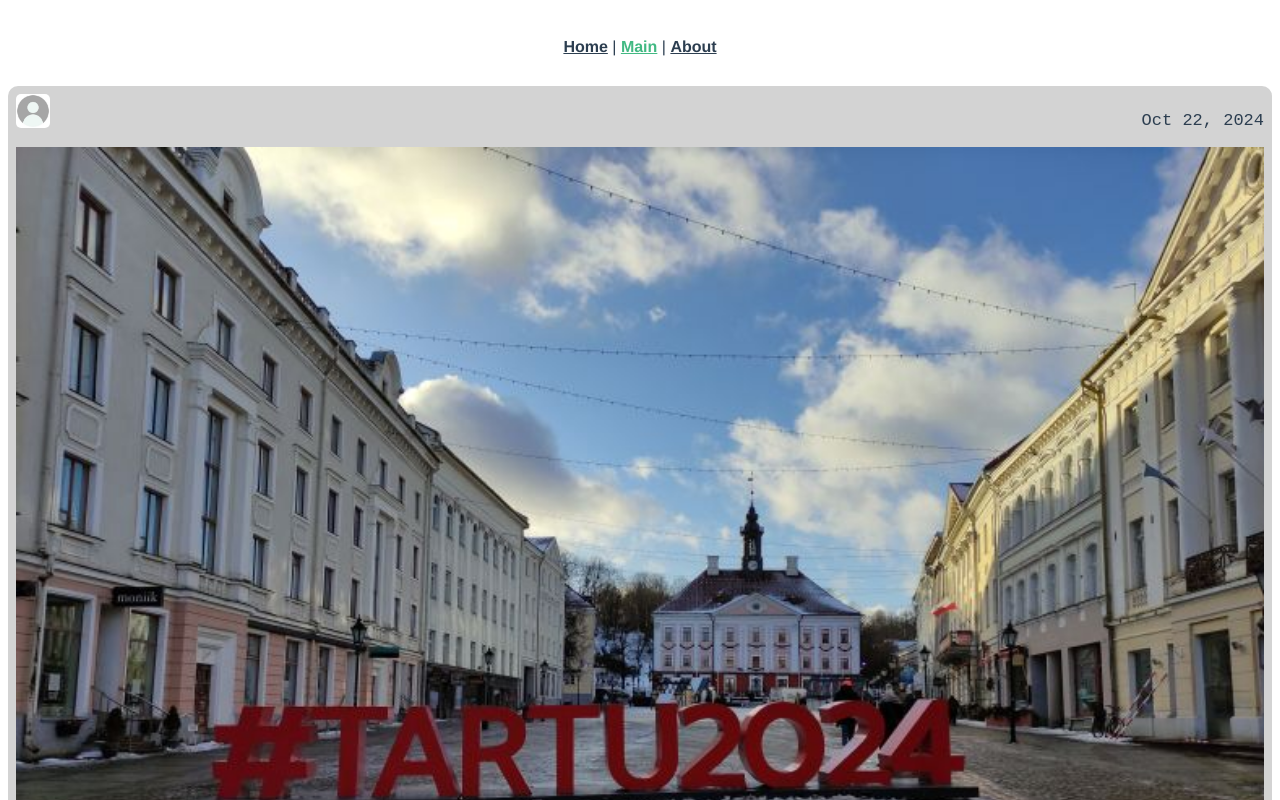
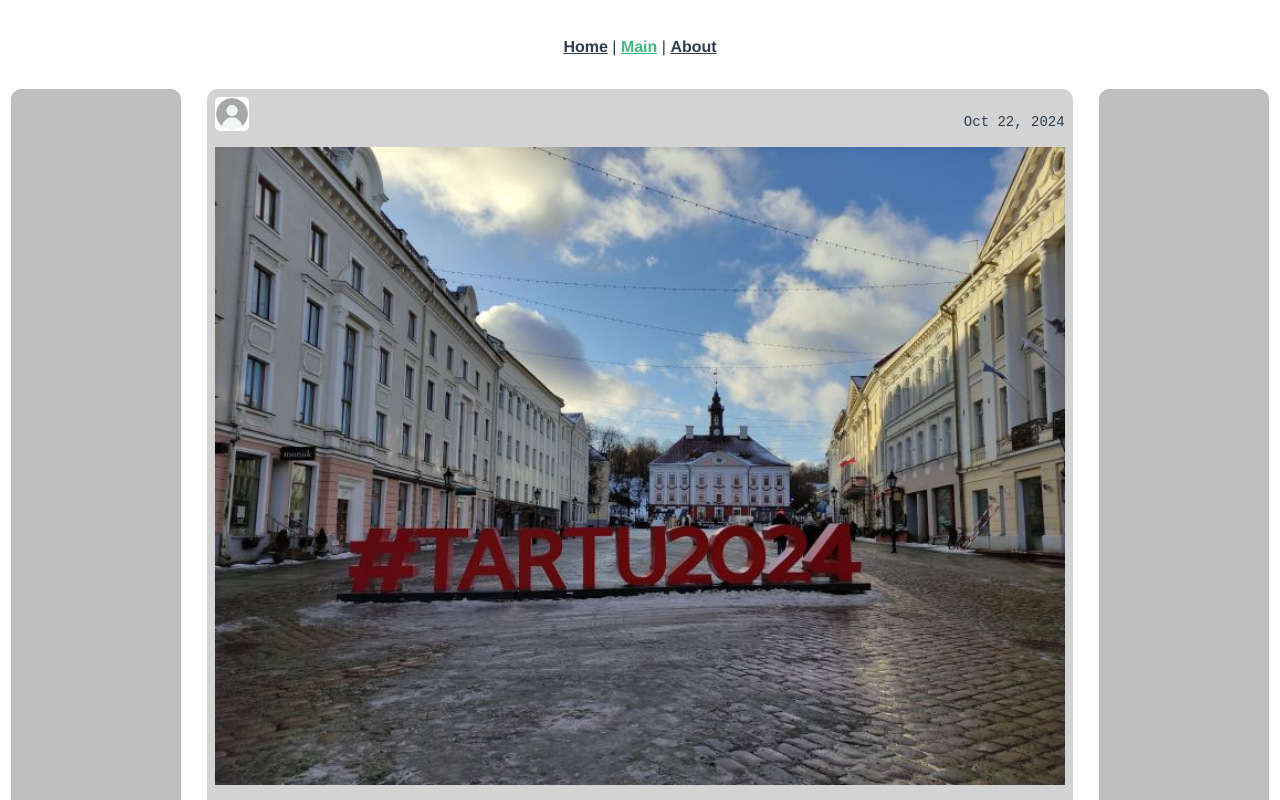
Before and after one commit to janelisillaots/WAD-HW3, a Vue app: page /#/main in a window 1280 px wide. Shown: the top 800 px of the page. Built offline with nearby package versions, Linux system fonts and the light colour scheme.

Commit message:
styiling for the posts and main page, sidebars

```diff
--- a/src/components/BlogPost.vue
+++ b/src/components/BlogPost.vue
@@ -48,7 +48,6 @@
     background-color: #d3d3d3;
     border-radius: 10px;
     padding: 8px;
-
 }
 
 .post > div {
@@ -63,7 +62,7 @@
 }
 
 main > article > div > p {
-    font-size: small;
+    font-size: 14px;
 }
 
 .image {
@@ -71,16 +70,11 @@
     height: auto;
     margin: 0;
 }
+
 .message {
     padding-left: 3px;
     margin: 0px, 5px;
     text-align: left;
-}
-
-.like-btn {
-    width: 2em;
-    height: 2em;
-    margin-left: 3px;
 }
 
 .like {
--- a/src/views/MainView.vue
+++ b/src/views/MainView.vue
@@ -1,8 +1,14 @@
 <template>
-  <div class="posts">
-    <Post v-for="post in posts" :key="post.id" :postId="post.id"/>
-  </div>
-  <button @click="resetLikes">Reset likes</button>
+  <body>
+    <section class="bars">
+      <aside class="sidebar"></aside>
+      <main>
+        <Post v-for="post in posts" :key="post.id" :postId="post.id"/>
+        <button class="reset-btn" @click="resetLikes">Reset likes</button>
+      </main>
+      <aside class="sidebar"></aside>
+    </section>
+  </body>
 </template>
 
 <script>
@@ -24,3 +30,68 @@
   }
 };
 </script>
+
+<style scoped>
+* {
+    font-family: monospace;
+    font-size: 17px;
+    box-sizing: border-box;
+}
+
+body {
+    line-height: 1.6;
+    margin: 0;
+}
+
+.bars {
+    display: flex;
+    justify-content: space-between;
+    gap: 20px;
+}
+
+.sidebar {
+    width: 200px;
+    background-color: #bfbfbf;
+    margin: 3px;
+    border-radius: 10px;
+}
+
+main {
+    display: flex;
+    flex-direction: column;
+    gap: 20px;
+    margin: 3px;
+}
+
+@media (max-width: 600px) {
+    .sidebar {
+        display: none;
+    }
+    #header {
+        flex-direction: column;
+        align-items: center;
+        position: relative;
+    }
+    .nav {
+        flex-direction: column;
+        gap: 10px;
+    }
+    main {
+        margin: 10px;
+    }
+}
+
+.reset-btn {
+  max-width: 150px;
+  height: 35px;
+  align-content: center;
+  margin: auto;
+  border-radius: 5px;
+  background-color: rgb(36, 147, 202);
+  border: 0;
+}
+
+.reset-btn:hover {
+  background-color: rgb(43, 177, 244);
+}
+</style>
```
